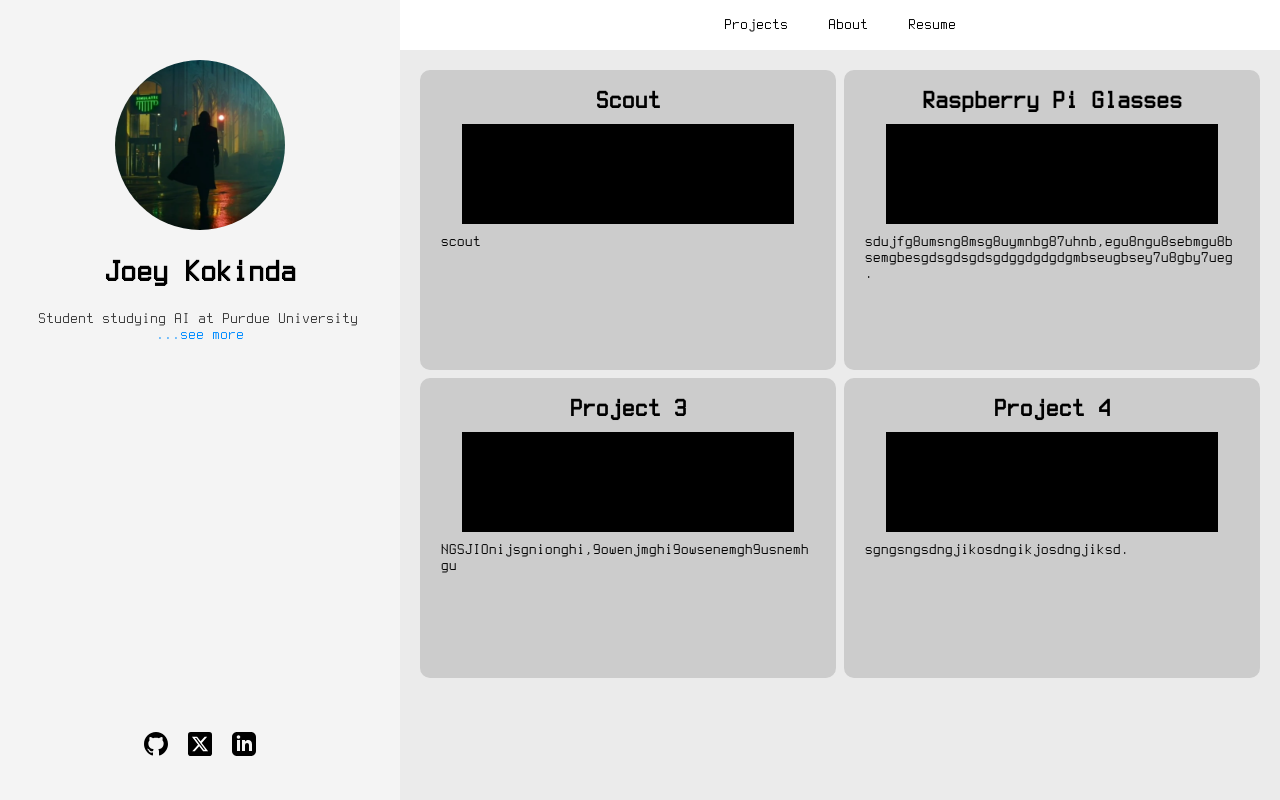
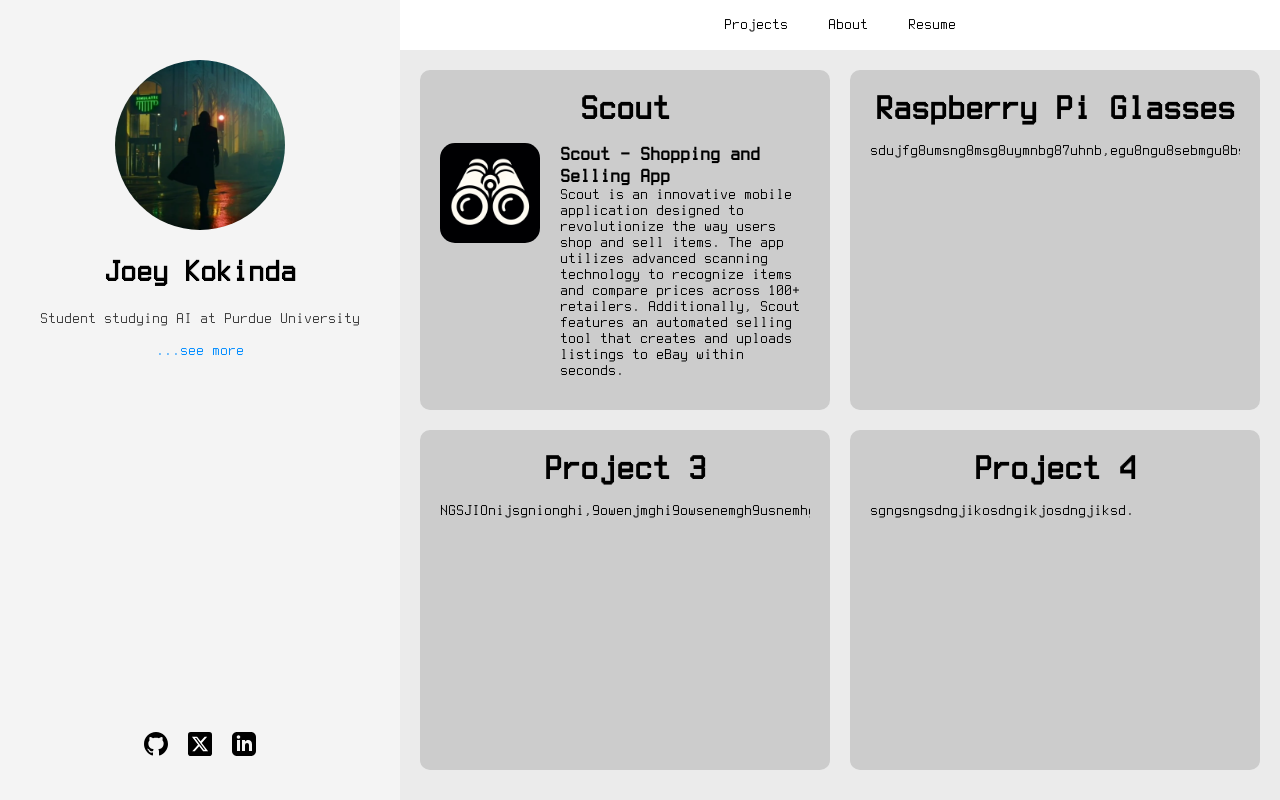
Before and after one commit to sp3ked/jkokweb, a React (Create React App) app: page / in a window 1280 px wide. Built offline with nearby package versions, Linux system fonts and the light colour scheme.

Commit message:
project Scout

```diff
--- a/src/App.js
+++ b/src/App.js
@@ -5,6 +5,7 @@ import Projects from "./Pages/projects";
 import About from "./Pages/about";
 import Resume from "./Pages/resume";
 import LeftNav from "./Pages/leftnav";
+import Scout from "./Pages/scout";
 import { BrowserRouter as Router, Routes, Route } from 'react-router-dom';
 
 function App() {
@@ -23,6 +24,7 @@ function App() {
             <Route path="/about" element={<About />} />
             <Route path="/projects" element={<Projects />} />
             <Route path="/resume" element={<Resume />} />
+            <Route path="/projects/scout" element={<Scout />} />
           </Routes>
         </div>
       </div>
--- /dev/null
+++ b/src/Pages/projectDetails.css
@@ -0,0 +1,14 @@
+.fullProjectDetails {
+    padding: 20px;
+    max-width: 800px;
+    margin: 0 auto;
+  }
+
+  .fullProjectDetails h1 {
+    font-size: 2em;
+    margin-bottom: 20px;
+  }
+
+  .fullProjectDetails p {
+    line-height: 1.6;
+  }
--- a/src/Pages/projects.css
+++ b/src/Pages/projects.css
@@ -1,7 +1,7 @@
 .projectGrid {
   display: grid;
   grid-template-columns: repeat(2, 1fr);
-    gap: 8px;
+  gap: 20px;
   padding: 20px;
   width: 100%;
   box-sizing: border-box;
@@ -10,41 +10,80 @@
 .box {
   background-color: #ccc;
   border-radius: 10px;
+  padding: 20px;
   display: flex;
   flex-direction: column;
-    align-items: center;
-    justify-content: start;
+  height: 300px;
   overflow: hidden;
-    height: 300px;
-    width: 100%;
-  }
-
-  .projectimg {
-    height: 100px;
-    background-color: #000;
-    width: 80%;
-    margin-bottom: 10px;
 }
 
 .title {
-    font-size: 26px;
+  font-size: 36px;
   font-weight: bold;
-    width: 100%;
+  margin: 0 0 15px 0;
   text-align: center;
-    margin-bottom: 10px;
 }
 
-  p {
-    text-align: justify;
-    overflow-wrap: break-word;
-    width: 90%;
-    margin: 0 auto;
+.projectContent {
+  display: flex;
+  flex-grow: 1;
+  overflow: hidden;
+}
+
+.projectImg {
+  width: 100px;
+  height: 100px;
+  object-fit: cover;
+  margin-right: 20px;
+}
+
+.projectImgScout {
+  width: 100px;
+  height: 100px;
+  object-fit: cover;
+  margin-right: 20px;
+  border-radius: 15%;
+}
+
+.secondTitle {
+  font-size: 20px;
+  font-weight: bold;
+  margin: 0 0 15px 0;
+  text-align: center;
+}
+
+.projectText {
+  flex: 1;
+  overflow: auto;
+}
+
+.projectText p {
+  margin: 0;
+}
+
+.box > p {
+  margin: 0;
+  overflow: auto;
   flex-grow: 1;
 }
 
-  /* Mobile */
+/* Mobile responsiveness */
 @media (max-width: 768px) {
   .projectGrid {
     grid-template-columns: 1fr;
   }
+
+  .projectContent {
+    flex-direction: column;
+    align-items: center;
   }
+
+  .projectImg {
+    margin-right: 0;
+    margin-bottom: 15px;
+  }
+
+  .projectText {
+    text-align: center;
+  }
+}
--- a/src/Pages/projects.jsx
+++ b/src/Pages/projects.jsx
@@ -1,27 +1,35 @@
 import React from "react";
 import "./projects.css";
+import { Link } from "react-router-dom";
+import scoutLogo from '../images/scoutlogo.jpg';
 
 function Projects() {
   return (
     <div className="projectGrid">
       <div className="box">
         <h1 className="title">Scout</h1>
-        <div className="projectimg"></div>
-        <p>scout</p>
+        <div className="projectContent">
+          <img src={scoutLogo} alt="Scout Logo" className="projectImgScout"/>
+          <div className="projectText">
+            <p>
+              <strong className="secondTitle"> Scout - Shopping and Selling App</strong><br/>
+              Scout is an innovative mobile application designed to revolutionize the way users shop and sell items. The app utilizes advanced scanning technology to recognize items and compare prices across 100+ retailers. Additionally, Scout features an automated selling tool that creates and uploads listings to eBay within seconds.<br/><br/>
+
+              <Link to="/projects/scout">Show More</Link>
+            </p>
+          </div>
+        </div>
       </div>
       <div className="box">
         <h1 className="title">Raspberry Pi Glasses</h1>
-        <div className="projectimg"></div>
         <p>sdujfg8umsng8msg8uymnbg87uhnb,egu8ngu8sebmgu8bsemgbesgdsgdsgdsgdggdgdgdgmbseugbsey7u8gby7ueg.</p>
       </div>
       <div className="box">
         <h1 className="title">Project 3</h1>
-        <div className="projectimg"></div>
         <p>NGSJIOnijsgnionghi,9owenjmghi9owsenemgh9usnemhgu</p>
       </div>
       <div className="box">
         <h1 className="title">Project 4</h1>
-        <div className="projectimg"></div>
         <p>sgngsngsdngjikosdngikjosdngjiksd.</p>
       </div>
     </div>
--- /dev/null
+++ b/src/Pages/scout.jsx
@@ -0,0 +1,56 @@
+import React from 'react';
+import './projectDetails.css';
+
+function Scout() {
+  return (
+    <div className="fullProjectDetails">
+      <h1>Scout - Shopping and Selling App</h1>
+      <p>
+        <strong>Description:</strong><br/>
+        Scout is an innovative mobile application designed to revolutionize the way users shop and sell items. The app utilizes advanced scanning technology to recognize items and compare prices across 100+ retailers. Additionally, Scout features an automated selling tool that creates and uploads listings to eBay within seconds.<br/><br/>
+
+        <strong>Technical Specifications:</strong><br/>
+        <strong>Platform:</strong> React Native<br/>
+        Developed using React Native to ensure a seamless cross-platform experience on both iOS and Android devices.<br/>
+        <strong>Item Recognition:</strong> Google Lens<br/>
+        Integrated with Google Lens for accurate and efficient item recognition through image scanning.<br/>
+        <strong>Price Comparison:</strong><br/>
+        Aggregates price data from over 100 retailers, providing users with comprehensive price comparisons for scanned items.<br/>
+        <strong>Automated Selling:</strong><br/>
+        Features an automated listing creation tool that generates eBay listings from user-uploaded images.<br/>
+        Connects to eBay via OAuth for secure authentication and data transfer.<br/>
+        <strong>State Management:</strong><br/>
+        Uses React hooks such as useState, useEffect, and useCallback for managing component state and side effects.<br/>
+        <strong>Navigation:</strong><br/>
+        Utilizes @react-navigation/native and expo-router for seamless navigation within the app.<br/>
+        <strong>Theming:</strong><br/>
+        Supports dark and light modes using useColorScheme and conditional styling.<br/>
+        <strong>Splash Screen:</strong><br/>
+        Prevents the splash screen from auto-hiding using expo-splash-screen until assets are loaded.<br/>
+        <strong>Data Storage:</strong><br/>
+        Uses AsyncStorage for local data persistence, such as storing scanned items and user settings.<br/>
+        <strong>UUID Generation:</strong><br/>
+        Generates unique device identifiers using expo-crypto.<br/><br/>
+
+        <strong>Key Features:</strong><br/>
+        Scan and Compare: Instantly scan items to see price differences across multiple retailers.<br/>
+        Effortless Lists: Simplifies the creation of shopping lists with a quick scan-and-save feature.<br/>
+        Quick Listings: Automates the process of creating and uploading eBay listings, reducing the time to under 30 seconds.<br/><br/>
+
+        <strong>Developer Contributions:</strong><br/>
+        Led the development and integration of Google Lens for item recognition.<br/>
+        Implemented OAuth for secure eBay connectivity and automated listing functionality.<br/>
+        Optimized the app for performance and user experience across both iOS and Android platforms.<br/>
+        Developed custom components and styled using StyleSheet for a responsive and user-friendly interface.<br/>
+        Managed state effectively using React hooks and ensured smooth navigation and transitions within the app.<br/>
+        Ensured data persistence and retrieval using AsyncStorage for a seamless user experience.<br/><br/>
+
+        <strong>Learning and Development:</strong><br/>
+        Focused on mobile app development and frontend development for this app.<br/>
+        Enhanced skills in React Native, state management, navigation, theming, and API integration.
+      </p>
+    </div>
+  );
+}
+
+export default Scout;
```
Also changed, not shown: src/images/scoutlogo.jpg (added). Lines whose indentation alone changed are shown as unchanged.
